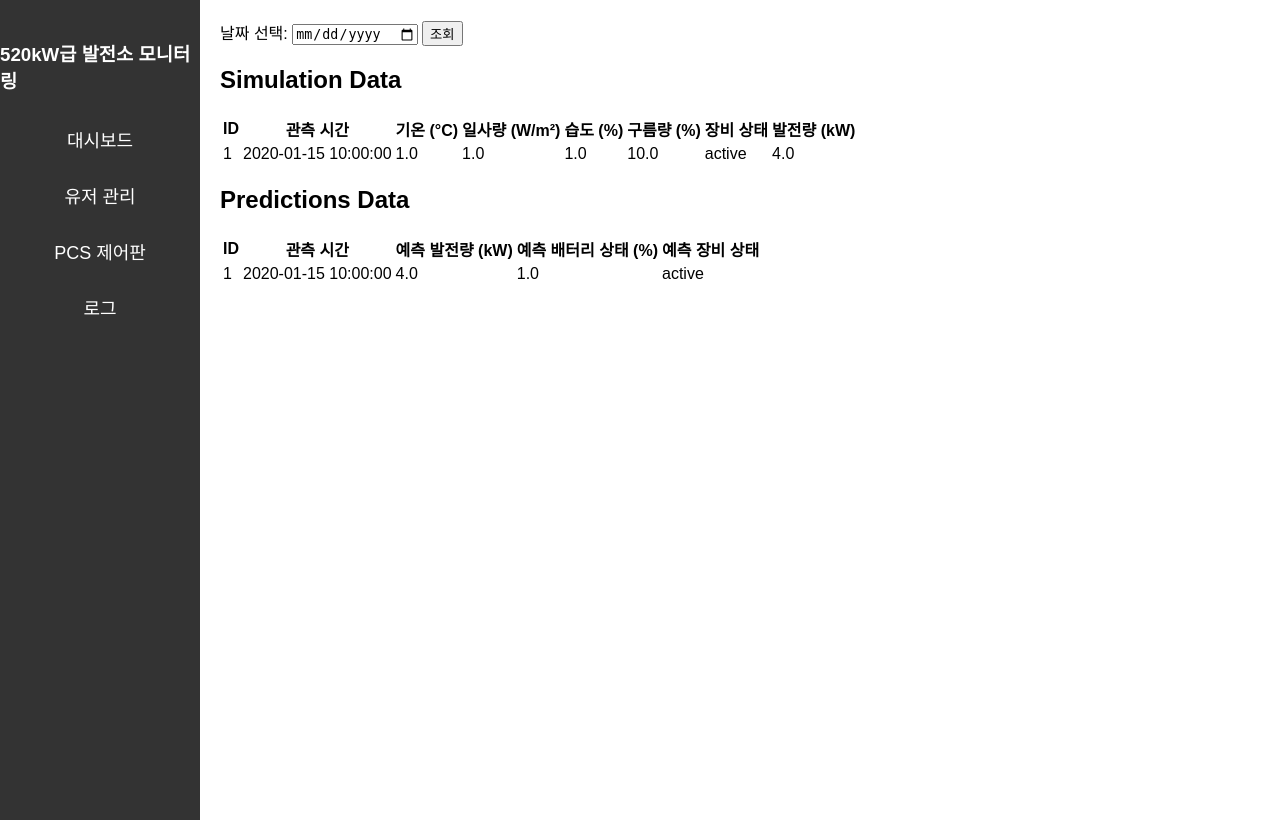
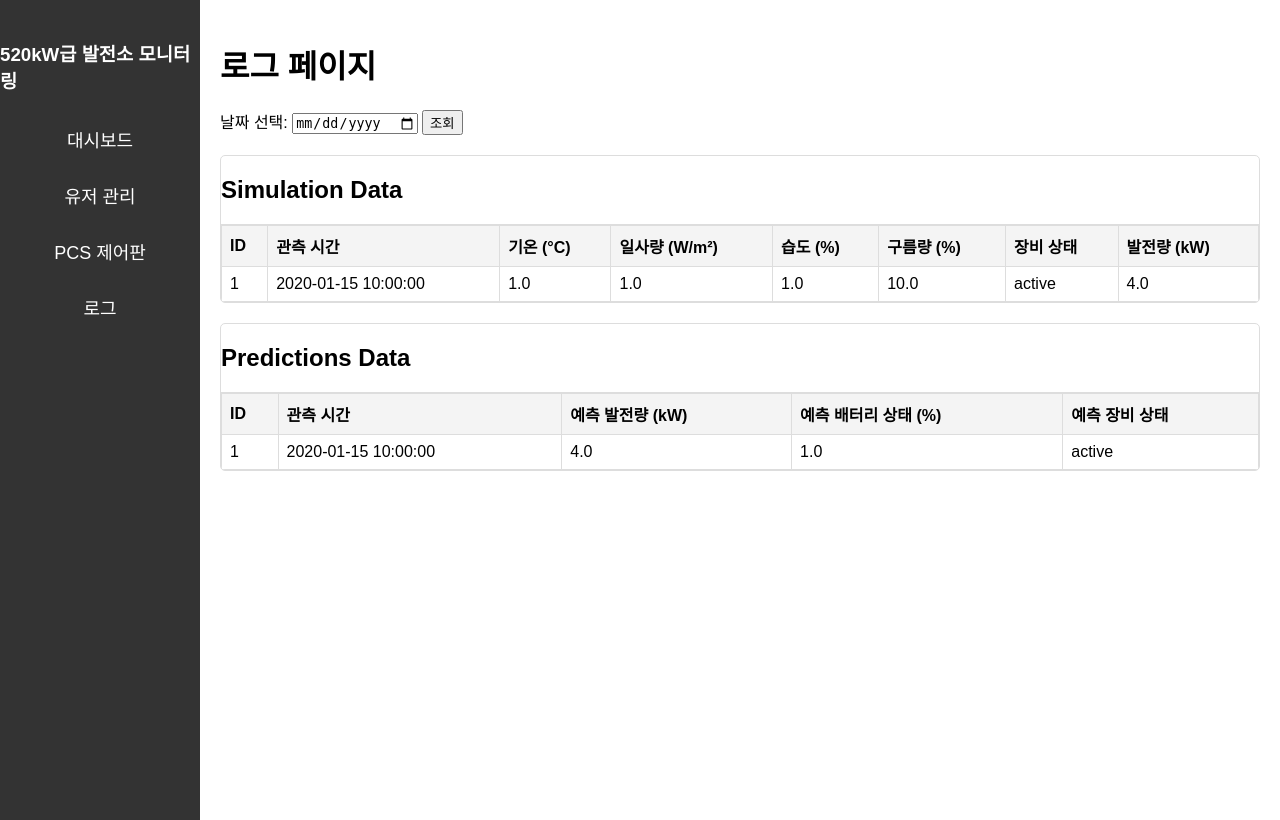
Before and after one commit to highbelief/solar_monitoring, a Flask app: template templates/logs.html in a window 1280 px wide. Run offline with Flask 3, Linux system fonts and the light colour scheme; tables that the repository leaves empty hold one stand-in row (values such as "Sample post"); the template is opened without the code that fills it: values that come from a table or form of the project are taken from there, most other values are stand-ins (such as "Sample title", 1, 10 or a date in 2020).

Commit message:
코드 최적화 및 프로젝트 모듈화

```diff
--- a/routes/logs.py
+++ b/routes/logs.py
@@ -6,7 +6,7 @@ from datetime import datetime, timedelta
 logs_bp = Blueprint('logs', __name__)
 
 
-@logs_bp.route('/logs', methods=['GET', 'POST'])
+@logs_bp.route('/', methods=['GET', 'POST'])
 def logs():
     # 기본 날짜를 오늘로 설정하고, 선택된 날짜가 있으면 해당 날짜 사용
     selected_date = request.form.get("date", datetime.now().strftime('%Y-%m-%d'))
--- a/static/logs.css
+++ b/static/logs.css
@@ -3,6 +3,7 @@ body {
     font-family: Arial, sans-serif;
     margin: 0;
 }
+
 .sidebar {
     width: 200px;
     background-color: #333;
@@ -13,19 +14,47 @@ body {
     align-items: center;
     padding-top: 20px;
 }
+
 .sidebar a {
     color: white;
     text-decoration: none;
     margin: 15px 0;
     font-size: 18px;
 }
+
 .sidebar a:hover {
     color: #ddd;
 }
+
 .content {
     flex-grow: 1;
     padding: 20px;
 }
+
 .table-container {
     margin-top: 20px;
+    border: 1px solid #ddd;  /* 박스 경계선 추가 */
+    border-radius: 5px;      /* 모서리 둥글게 */
+    overflow: hidden;         /* 자식 요소가 박스를 넘어가는 것을 방지 */
 }
+
+.table-scroll {
+    max-height: 400px;        /* 원하는 높이 설정 */
+    overflow-y: auto;         /* 세로 스크롤 추가 */
+    border-top: 1px solid #ddd;  /* 위쪽 경계선 */
+}
+
+table {
+    width: 100%;
+    border-collapse: collapse;
+}
+
+th, td {
+    padding: 8px;
+    text-align: left;
+    border: 1px solid #ddd;
+}
+
+th {
+    background-color: #f4f4f4;
+}
--- a/templates/logs.html
+++ b/templates/logs.html
@@ -18,6 +18,8 @@
 
     <!-- 콘텐츠 영역 -->
     <div class="content">
+        <h1>로그 페이지</h1>
+
         <!-- 날짜 선택 폼 -->
         <form method="POST" class="date-form">
             <label for="date">날짜 선택:</label>
@@ -25,9 +27,9 @@
             <button type="submit">조회</button>
         </form>
 
-        <!-- Simulation Data 테이블 -->
         <div class="table-container">
             <h2>Simulation Data</h2>
+            <div class="table-scroll">
                 <table>
                     <tr>
                         <th>ID</th>
@@ -53,10 +55,11 @@
                     {% endfor %}
                 </table>
             </div>
+        </div>
 
-        <!-- Predictions Data 테이블 -->
         <div class="table-container">
             <h2>Predictions Data</h2>
+            <div class="table-scroll">
                 <table>
                     <tr>
                         <th>ID</th>
@@ -77,6 +80,7 @@
                 </table>
             </div>
         </div>
+    </div>
 
 </body>
 </html>
```
Lines whose indentation alone changed are shown as unchanged.
